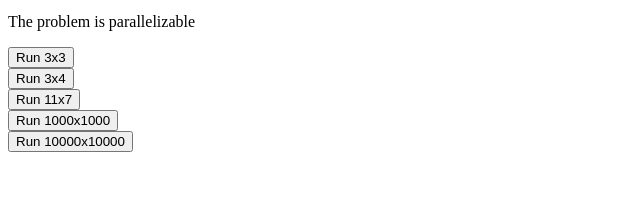
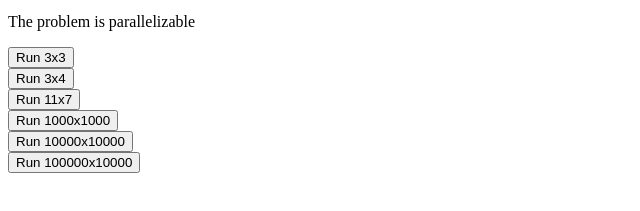
Before and after one commit to nestoralonso/snail-server2, a website: page index.html in a window 1280 px wide. Shown: the part 101-312 px from the top of the page, without its empty margins (0-640 px from the left). Drawn offline with Linux system fonts and the light colour scheme.

Commit message:
stranges changes 2

```diff
--- a/index.html
+++ b/index.html
@@ -26,6 +26,7 @@
       <button class="run-test" data-rows="11" data-cols="7">Run 11x7</button>
       <button class="run-test" data-rows="1000" data-cols="1000">Run 1000x1000</button>
       <button class="run-test" data-rows="10000" data-cols="10000">Run 10000x10000</button>
+      <button class="run-test" data-rows="100000" data-cols="10000">Run 100000x10000</button>
 
       <script src="/snail3.js"></script>
       <script src="/clientMain.js"></script>
```
